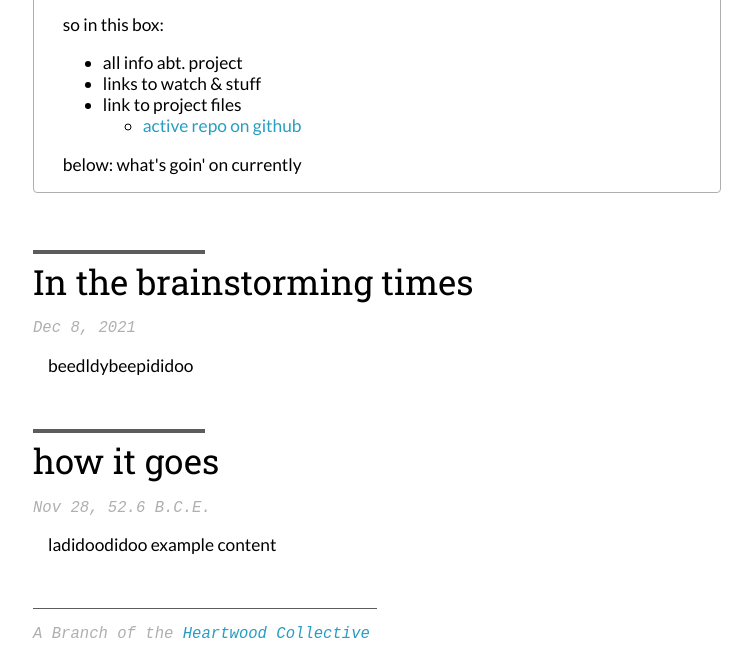
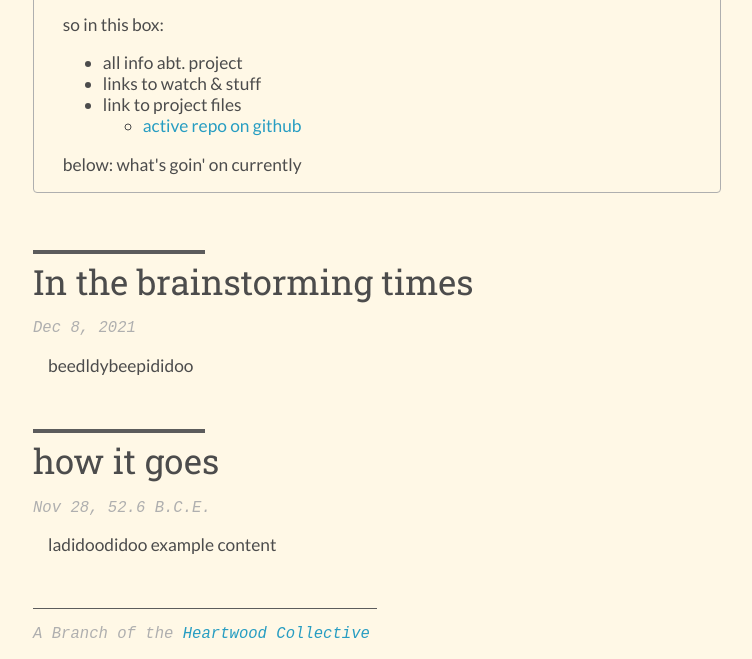
Before and after one commit to gourdboat/gourdboat.github.io, a plain HTML site: page index.html in a window 1280 px wide. Shown: the part 511-1170 px from the top of the page, without its empty margins (231-983 px from the left). Drawn offline with Linux system fonts and the light colour scheme.

Commit message:
light mode nice background color

```diff
--- a/style.css
+++ b/style.css
@@ -5,6 +5,8 @@ body {
 	padding-left: 20%;
 	margin-top: 0px;
 	transition: background-color 0.5s, color 0.5s;
+	color: #4c4c4c;
+	background-color: #fff8e6;
 }
 a {
 	text-decoration: none;
```
